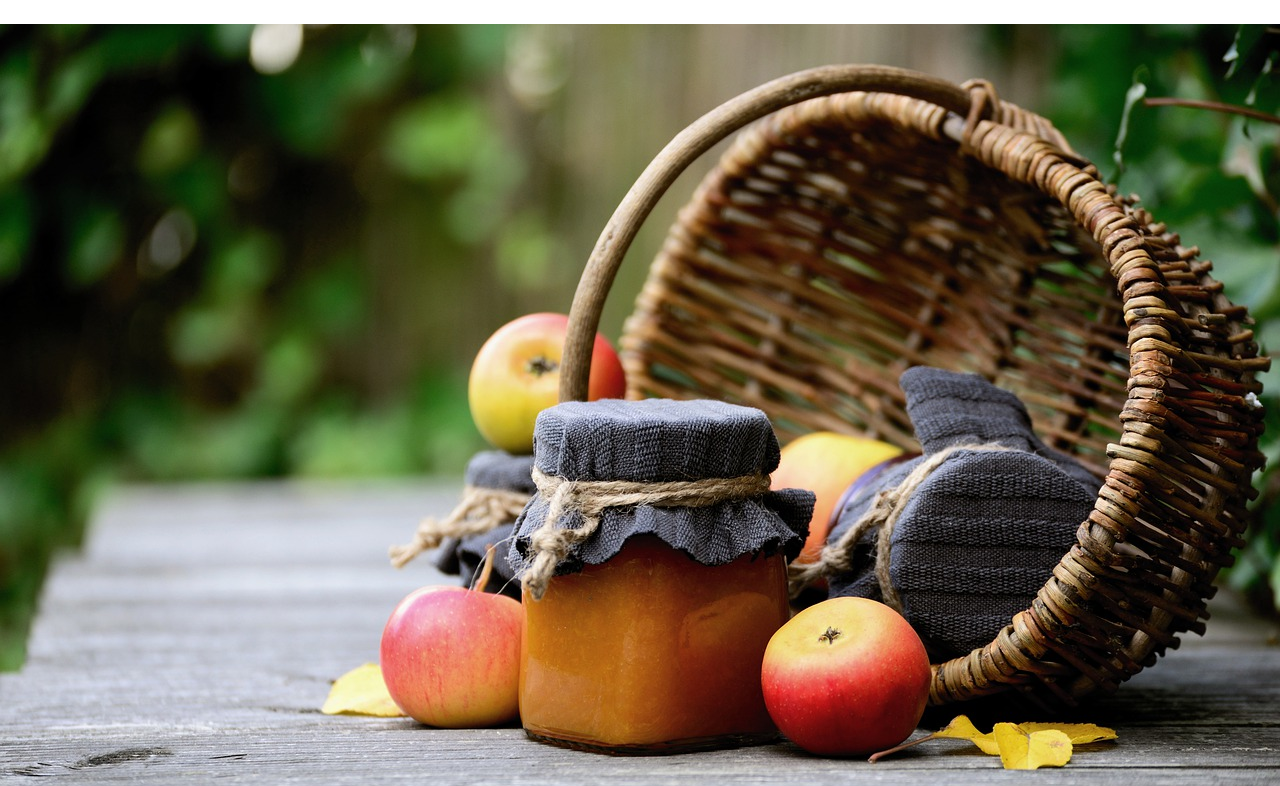
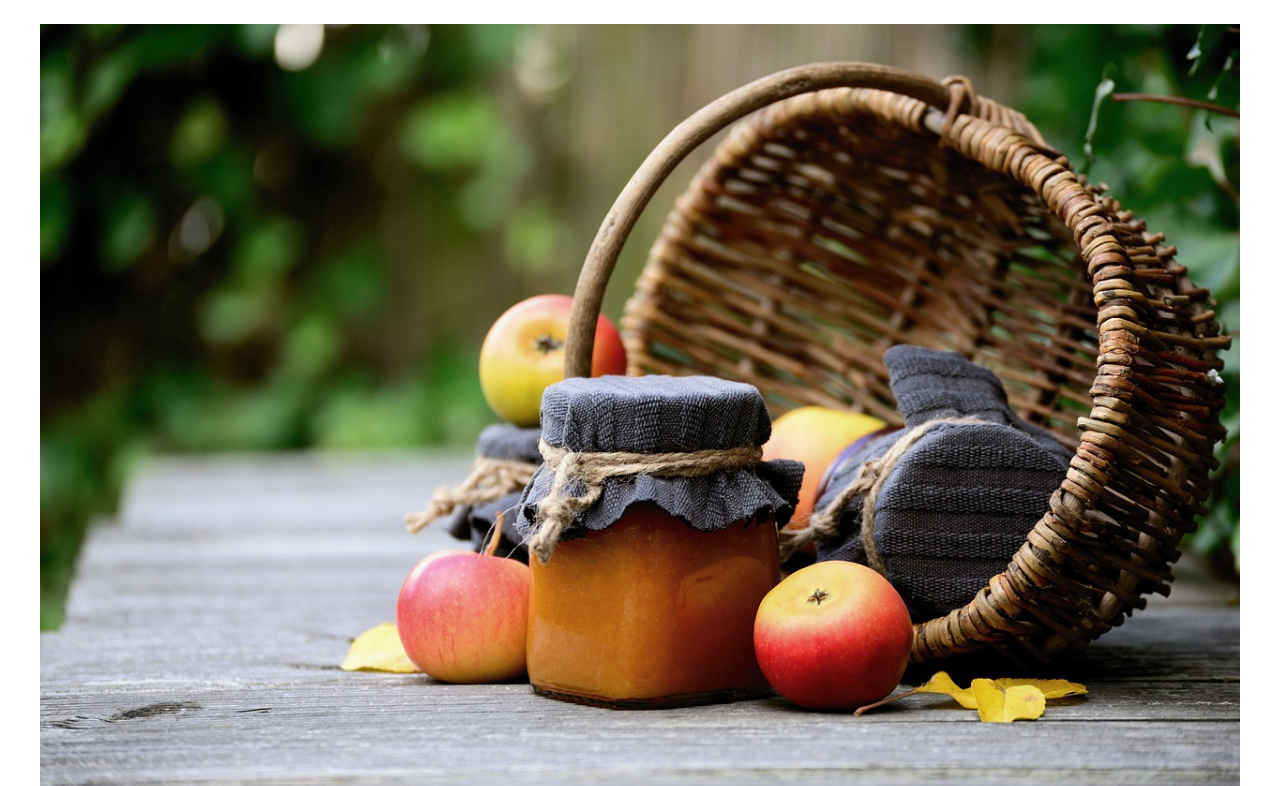
Before and after one commit to IsraelSantizo98/Blog-Responsive, a plain HTML site: page index.html in a window 1280 px wide. Shown: the part 110-896 px from the top of the page. Drawn offline with nearby package versions, Linux system fonts and the light colour scheme.

Commit message:
Se termino blog sin Media Queries

```diff
--- a/css/style.css
+++ b/css/style.css
@@ -7,29 +7,23 @@ html {
 *:after {
   box-sizing: inherit;
 }
-
 body {
   font-family: "Raleway", sans-serif;
   font-size: 1.6rem;
   line-height: 2;
 }
-
 img {
   max-width: 100%;
 }
-
 h1 {
   font-size: 4rem;
 }
-
 h2 {
   font-size: 3.2rem;
 }
-
 p {
   font-size: 2rem;
 }
-
 .entrada-blog a {
   display: inline-block;
   background-color: #2196f3;
@@ -39,3 +33,12 @@ p {
   font-weight: bold;
   text-transform: uppercase;
 }
+.contenedor {
+  /*Para que el div que tiene todo el contendio de este blog solo pueda tener maximo 1200px*/
+  max-width: 1200px;
+  /*margin: 0 auto 0 auto*/
+  margin: 0 auto;
+}
+img {
+  max-width: 100%;
+}
```
